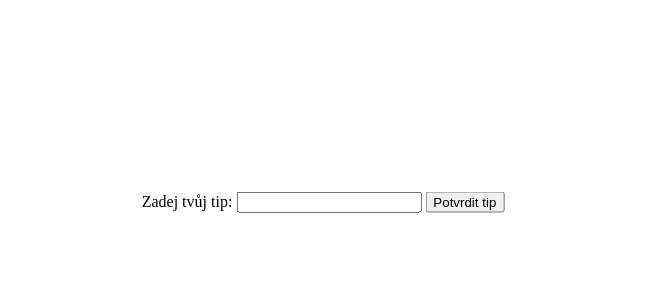
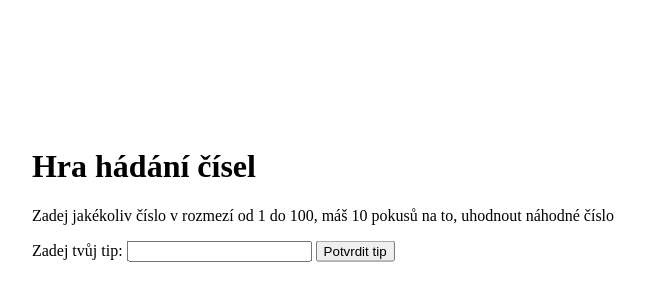
Before and after one commit to azaludek/number-guessing.js, a plain HTML site: page index.html in a window 1280 px wide. Shown: the part 206-506 px from the top of the page, without its empty margins (317-962 px from the left). Drawn offline with Linux system fonts and the light colour scheme.

Commit message:
Update index.html
Vylepšení vizuální stránky

```diff
--- a/index.html
+++ b/index.html
@@ -14,7 +14,8 @@
                 <p class="lastResult"></p>
                 <p class="lowOrHi"></p>
             </div>
-
+            <h1 class="center">Hra hádání čísel</h1>
+            <p class="center">Zadej jakékoliv číslo v rozmezí od 1 do 100, máš 10 pokusů na to, uhodnout náhodné číslo</p>
             <label for="guessField">Zadej tvůj tip: </label>
             <input type="number" id="guessField" class="guessField" />
             <input type="submit" value="Potvrdit tip" class="guessSubmit" />
```
